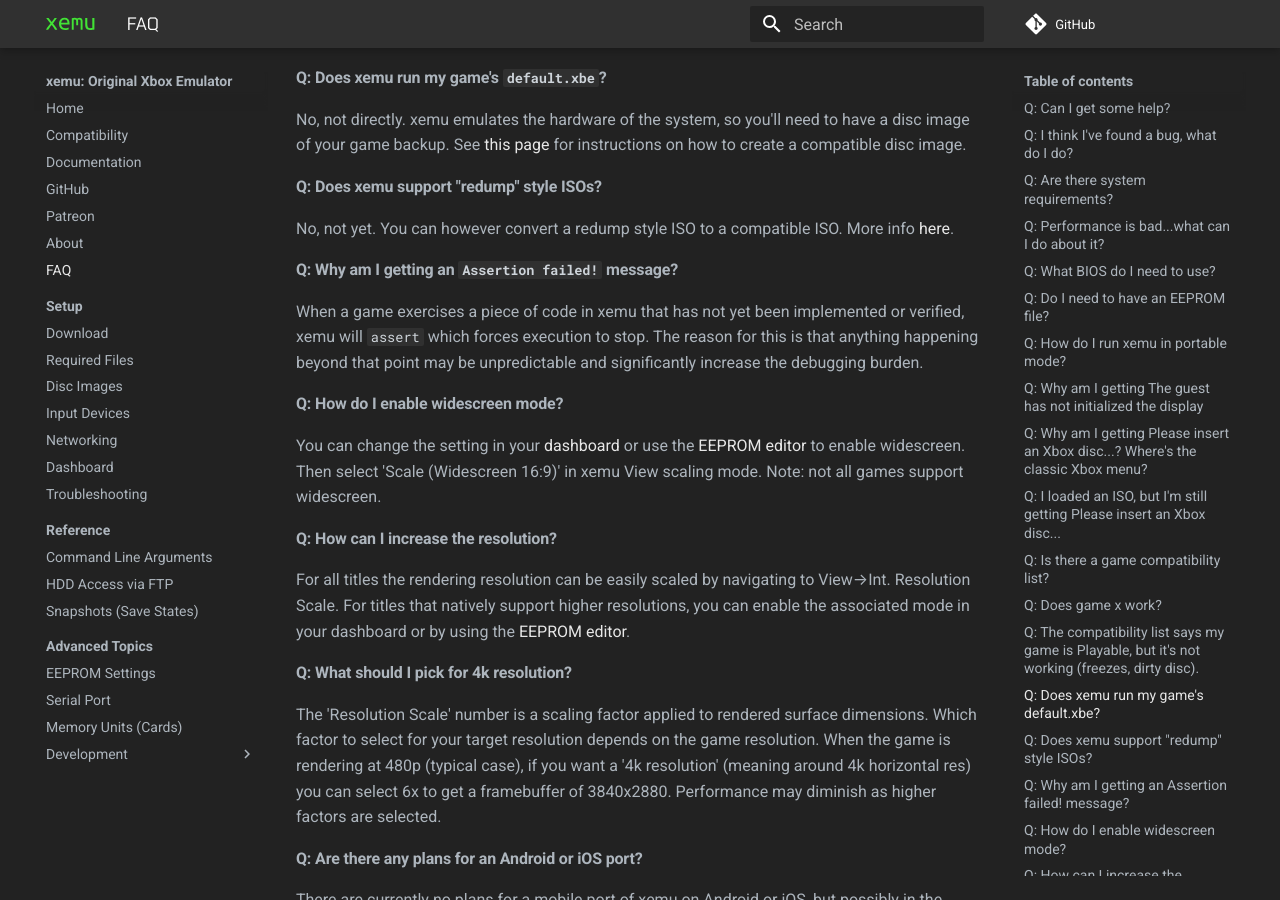
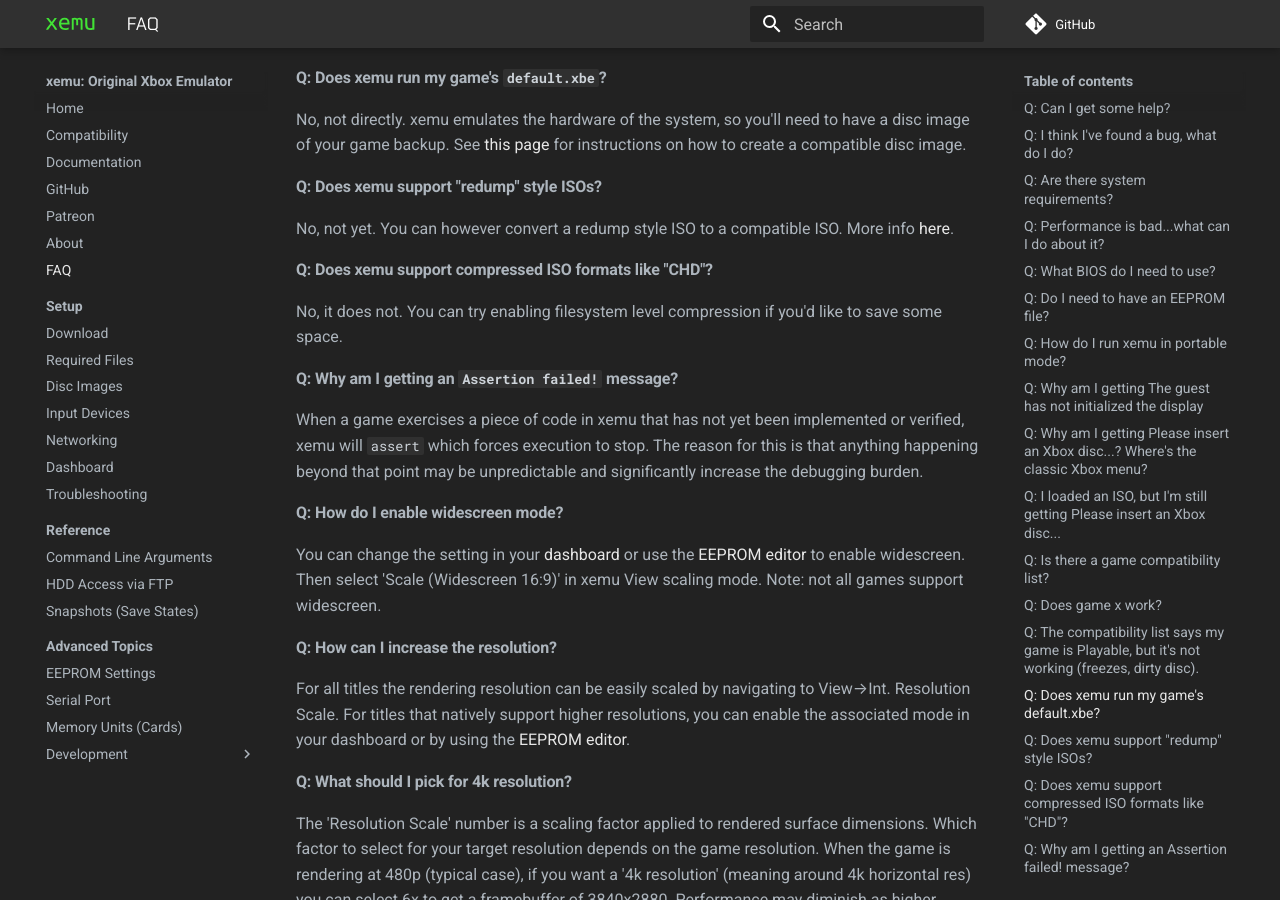
Before and after one commit to xemu-project/xemu-website, an MkDocs documentation site: the page built from docs/docs/faq.md, in a window 1280 px wide and 900 px high, scrolled down 1615 px. Built offline with MkDocs 1.6.1 and Material for MkDocs 9.7.7, drawn with Linux system fonts in a browser that asks for light colours; comment, search, counter and statistics services are not loaded.

Commit message:
Add CHD FAQ

```diff
--- a/docs/docs/faq.md
+++ b/docs/docs/faq.md
@@ -44,6 +44,9 @@ No, not directly. xemu emulates the hardware of the system, so you'll need to ha
 
 #### Q: Does xemu support "redump" style ISOs?
 No, not yet. You can however convert a redump style ISO to a compatible ISO. More info [here](<https://xemu.app/docs/disc-images/#about-redump-isos>).
+
+#### Q: Does xemu support compressed ISO formats like "CHD"?
+No, it does not. You can try enabling filesystem level compression if you'd like to save some space.
 
 #### Q: Why am I getting an `Assertion failed!` message?
 When a game exercises a piece of code in xemu that has not yet been implemented or verified, xemu will `assert`  which forces execution to stop. The reason for this is that anything happening beyond that point may be unpredictable and significantly increase the debugging burden.
```
